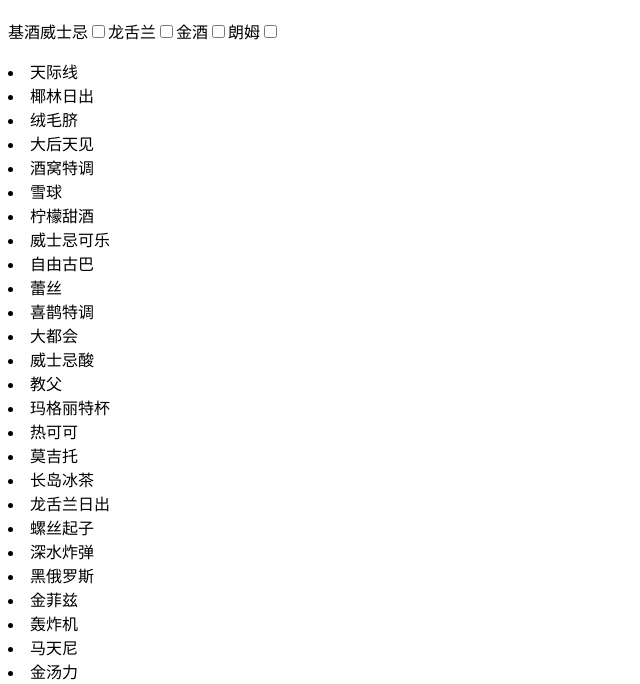
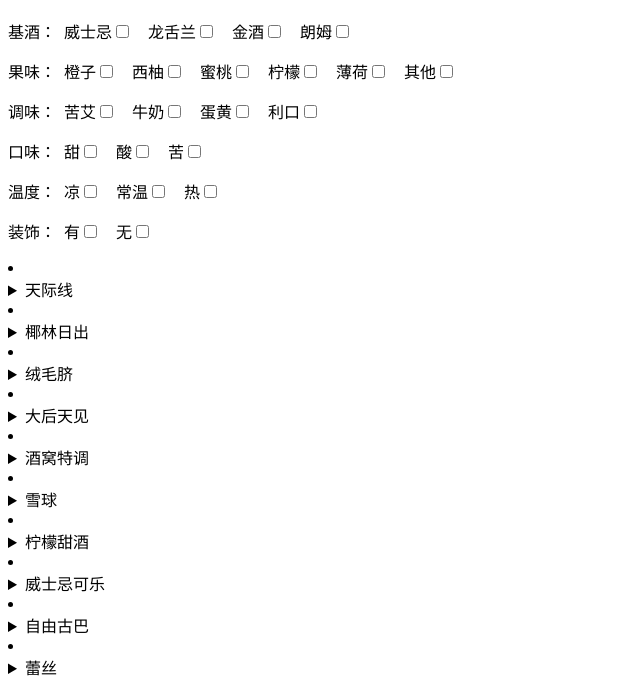
Before and after one commit to WangNianyi2001/2022-fall-data-visualization, a website built with Vite: page finale-pico-menu/src/index.html in a window 1280 px wide. Shown: the part 70-754 px from the top of the page, without its empty margins (0-640 px from the left). Built offline with nearby package versions, Linux system fonts and the light colour scheme.

Commit message:
Add more filtering options

```diff
--- a/finale-pico-menu/src/scripts/index.mjs
+++ b/finale-pico-menu/src/scripts/index.mjs
@@ -12,13 +12,36 @@ import { CreateElement, FindElement, ModifyElement } from './utils.mts';
 		return new Map(arr.map(entry => [entry.name, entry]));
 	})();
 
+	const preciselyContain = str => [str, entry => entry.recipe.indexOf(str) !== -1];
+	const implicitlyContain = ([name, matches]) => [name, entry => matches.some(match => entry.recipe.indexOf(match) !== -1)];
+
 	const filterCategories = new Map(Array.from(Object.entries({
-		'基酒': [
-			'威士忌',
-			'龙舌兰',
-			'金酒',
-			'朗姆'
-		].map(name => [name, entry => entry.recipe.indexOf(name) != -1])
+		'基酒': ['威士忌', '龙舌兰', '金酒', '朗姆'].map(preciselyContain),
+		'果味': [
+			['橙子', ['橙']],
+			['西柚', ['柚']],
+			['蜜桃', ['桃']],
+			['柠檬', ['柠檬汁']],
+			['薄荷', ['薄荷']],
+			['其他', ['菠萝']],
+		].map(implicitlyContain),
+		'调味': [
+			['苦艾', ['苦艾']],
+			['牛奶', ['奶']],
+			['蛋黄', ['蛋']],
+			['利口', ['利口']],
+		].map(implicitlyContain),
+		'口味': [
+			['甜', ['甜', '奶', '巧克力', '可可', '朗姆']],
+			['酸', ['柠檬', '酸']],
+			['苦', ['苦']],
+		].map(implicitlyContain),
+		'温度': [
+			implicitlyContain(['凉', ['冰']]),
+			['常温', entry => !entry.recipe.match(/冰|热/)],
+			implicitlyContain(['热', ['热']]),
+		],
+		'装饰': ['有', '无'].map((name, i) => [name, entry => i == !entry.recipe.match(/一(个|片|颗|块)/)]),
 	})).map(([key, value]) => [key, new Map(value)]));
 
 	function Load() {
@@ -27,11 +50,17 @@ import { CreateElement, FindElement, ModifyElement } from './utils.mts';
 				entry => CreateElement('li', {
 					classes: 'entry',
 					rawAttributes: { entry },
-					children: [
-						CreateElement('span', {
-							text: entry.name
-						})
-					]
+					children: CreateElement('details', {
+						children: [
+							CreateElement('summary', {
+								classes: 'name',
+								text: entry.name
+							}),
+							CreateElement('p', {
+								text: entry.recipe
+							})
+						]
+					})
 				})
 			)
 		});
@@ -44,7 +73,7 @@ import { CreateElement, FindElement, ModifyElement } from './utils.mts';
 			);
 			Array.from(document.getElementsByClassName('entry')).forEach($entry => {
 				const pass = filterCategories.every(
-					category => !category.length || !category.every(filter => !filter($entry.entry))
+					category => !category.length || !category.every(filter => !filter.call($entry.control, $entry.entry))
 				);
 				ModifyElement($entry, {
 					classes: (pass ? '-' : '+') + 'out'
@@ -57,6 +86,7 @@ import { CreateElement, FindElement, ModifyElement } from './utils.mts';
 				classes: ['category'],
 				children: [
 					CreateElement('span', {
+						classes: 'label',
 						text: categoryName
 					}),
 					...Array.from(filters.entries()).map(([name, filter]) => CreateElement('label', {
--- a/finale-pico-menu/src/stylesheets/index.scss
+++ b/finale-pico-menu/src/stylesheets/index.scss
@@ -1,3 +1,22 @@
+#filters {
+	user-select: none;
+
+	.label {
+		&::after {
+			content: "：";
+		}
+	}
+
+	.filter {
+		padding: .5em;
+		cursor: pointer;
+
+		&:hover {
+			background-color: lightcoral;
+		}
+	}
+}
+
 .entry {
 	&.out {
 		display: none;
```
